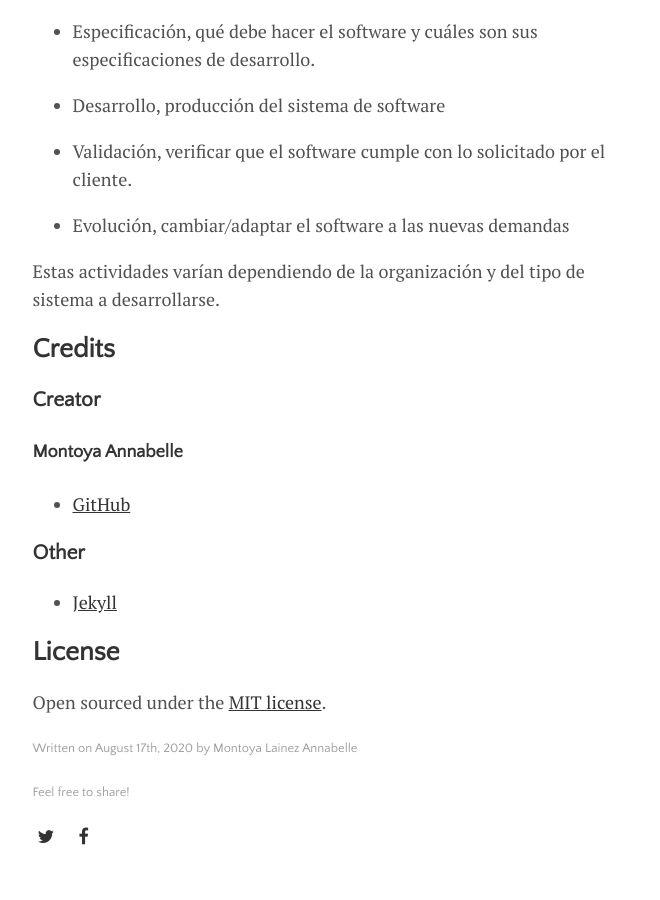
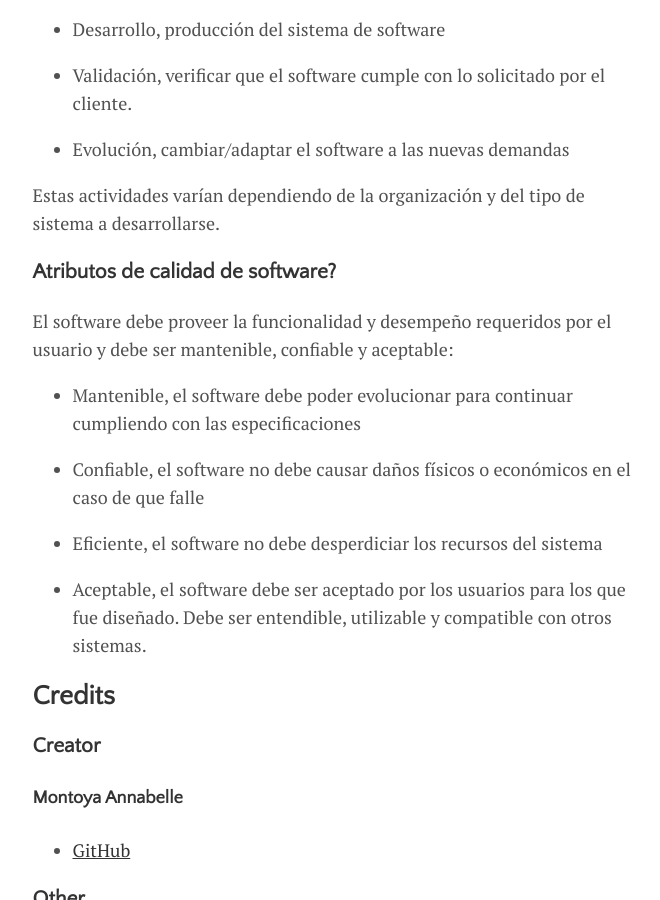
Before and after one commit to Anna-Montoya2020/Ingenieria-de-Software-Proyecto, a Jekyll site: the page built from _posts/2015-10-10-getting-started.md, in a window 1280 px wide and 900 px high, scrolled down 2959 px. Shown: the whole window, without its empty margins (300-960 px from the left). Built offline with Jekyll 4.4.1, drawn with Linux system fonts in a browser that asks for light colours; our own code applies the rules of GitHub Pages for plain Markdown files; some of the changed text lies outside the part shown.

Commit message:
Update 2015-10-10-getting-started.md

```diff
--- a/_posts/2015-10-10-getting-started.md
+++ b/_posts/2015-10-10-getting-started.md
@@ -16,7 +16,6 @@ Deben:
 Adoptar un enfoque sistemático para llevar a cabo su trabajo
 
    Utilizar las herramientas y técnicas más apropiadas dependiendo
-
      * Problema a resolver
      * Restricciones del desarrollo
      * Recursos disponibles
@@ -34,8 +33,7 @@ Adoptar un enfoque sistemático para llevar a cabo su trabajo
 
    1. [¿Qué es un proceso de software?](#¿Qué-es-un-proceso-de-software?)
 
-
-   2.
+   2. [¿Atributos de calidad de software?](#Atributos-de-calidad-de-software)
 
    3.
 
@@ -135,6 +133,23 @@ cliente.
 Estas actividades varían dependiendo de la organización y del tipo de
 sistema a desarrollarse.
 
+### Atributos de calidad de software?
+
+El software debe proveer la funcionalidad y desempeño requeridos por el usuario y debe ser
+mantenible, confiable y aceptable:
+
+* Mantenible, el software debe poder evolucionar para continuar
+cumpliendo con las especificaciones
+
+* Confiable, el software no debe causar daños físicos o económicos en
+el caso de que falle
+
+* Eficiente, el software no debe desperdiciar los recursos del sistema
+
+* Aceptable, el software debe ser aceptado por los usuarios para los
+que fue diseñado. Debe ser entendible, utilizable y compatible con
+otros sistemas.
+
 
 
 ## Credits
```
